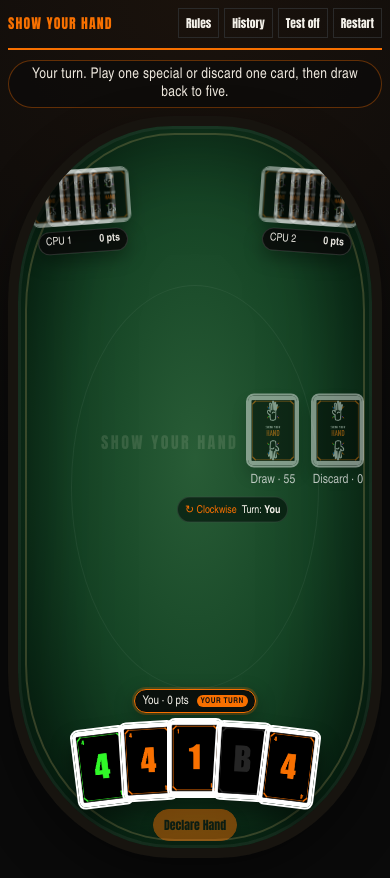
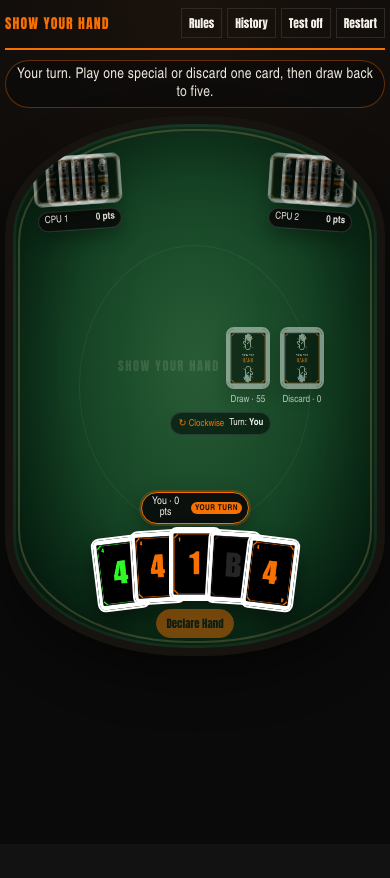
Before and after one commit to BTheCoderr/show-your-hand, a React (Vite) app: page / in a window 390 px wide. Both pictures are taken after a click on the button "Start Game". After the commit the page ends 844 px from the top, so only its background shows below. Built offline with nearby package versions, Linux system fonts and the light colour scheme.

Commit message:
Tighten mobile casino table layout

```diff
--- a/src/styles.css
+++ b/src/styles.css
@@ -885,3 +885,172 @@ button:disabled {
     bottom: 0;
   }
 }
+
+
+/* Mobile poker-table refinement */
+@media (max-width: 820px) {
+  .syh-board {
+    height: clamp(540px, 66svh, 610px);
+    min-height: 0;
+    border-width: 8px;
+    border-radius: 48% / 24%;
+  }
+
+  .syh-board::before {
+    inset: 5px;
+  }
+
+  .syh-board::after {
+    inset: 23% 18%;
+  }
+
+  .syh-board .syh-seat {
+    width: 108px;
+  }
+
+  .syh-board .syh-seat.is-top {
+    top: 2.5%;
+  }
+
+  .syh-board .syh-seat.is-top-left {
+    top: 6%;
+    left: 3%;
+  }
+
+  .syh-board .syh-seat.is-top-right {
+    top: 6%;
+    right: 3%;
+  }
+
+  .syh-board .syh-seat.is-left {
+    top: 35%;
+    left: -1.5%;
+    transform: translateY(-50%) rotate(-6deg);
+  }
+
+  .syh-board .syh-seat.is-right {
+    top: 35%;
+    right: -1.5%;
+    transform: translateY(-50%) rotate(6deg);
+  }
+
+  .syh-board .syh-seat .syh-card.is-compact {
+    width: 36px;
+    height: 50px;
+  }
+
+  .syh-board .syh-seat .syh-card + .syh-card {
+    margin-left: -23px;
+  }
+
+  .syh-nameplate {
+    min-width: 84px;
+    max-width: 108px;
+    padding: 4px 6px;
+    font-size: 0.62rem;
+  }
+
+  .syh-board .syh-center {
+    top: 50%;
+    width: 154px;
+    gap: 6px;
+  }
+
+  .syh-table-mark {
+    font-size: 0.78rem;
+    letter-spacing: 0.12em;
+  }
+
+  .syh-center-piles {
+    gap: 10px;
+  }
+
+  .syh-board .syh-center .syh-card {
+    width: 44px;
+    height: 62px;
+  }
+
+  .syh-pile {
+    font-size: 0.62rem;
+  }
+
+  .syh-status {
+    padding: 4px 7px;
+    font-size: 0.6rem;
+  }
+
+  .syh-board .syh-you {
+    bottom: 2.5%;
+    width: calc(100% - 24px);
+  }
+
+  .syh-board .syh-you .syh-nameplate {
+    margin-bottom: 3px !important;
+    font-size: 0.67rem;
+  }
+
+  .syh-board .syh-you .syh-card {
+    width: 53px;
+    height: 74px;
+  }
+
+  .syh-board .syh-you .syh-card + .syh-card {
+    margin-left: -18px;
+  }
+
+  .syh-board .syh-you-actions {
+    margin-top: 4px;
+    gap: 5px;
+  }
+
+  .syh-board .syh-you-actions button {
+    min-height: 29px;
+    padding: 5px 9px;
+    font-size: 0.68rem;
+  }
+
+  .syh-board .syh-chooser {
+    bottom: 26%;
+    width: calc(100% - 52px);
+  }
+
+  .syh-board[data-player-count="5"] .syh-seat,
+  .syh-board[data-player-count="6"] .syh-seat {
+    width: 96px;
+  }
+
+  .syh-board[data-player-count="5"] .syh-seat .syh-card.is-compact,
+  .syh-board[data-player-count="6"] .syh-seat .syh-card.is-compact {
+    width: 33px;
+    height: 46px;
+  }
+
+  .syh-board[data-player-count="5"] .syh-seat .syh-card + .syh-card,
+  .syh-board[data-player-count="6"] .syh-seat .syh-card + .syh-card {
+    margin-left: -21px;
+  }
+}
+
+@media (max-width: 420px) {
+  .syh-app {
+    padding-inline: 5px;
+  }
+
+  .syh-board {
+    height: clamp(525px, 64svh, 575px);
+    border-radius: 48% / 22%;
+  }
+
+  .syh-board .syh-seat.is-left,
+  .syh-board .syh-seat.is-right {
+    top: 34%;
+  }
+
+  .syh-board .syh-center {
+    top: 49%;
+  }
+
+  .syh-board .syh-you {
+    bottom: 2%;
+  }
+}
```
